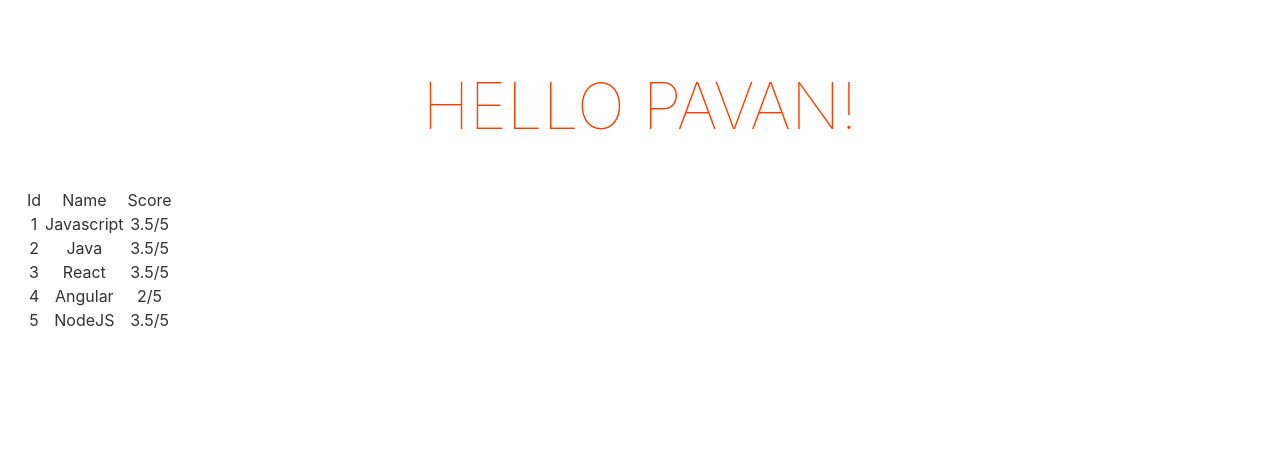
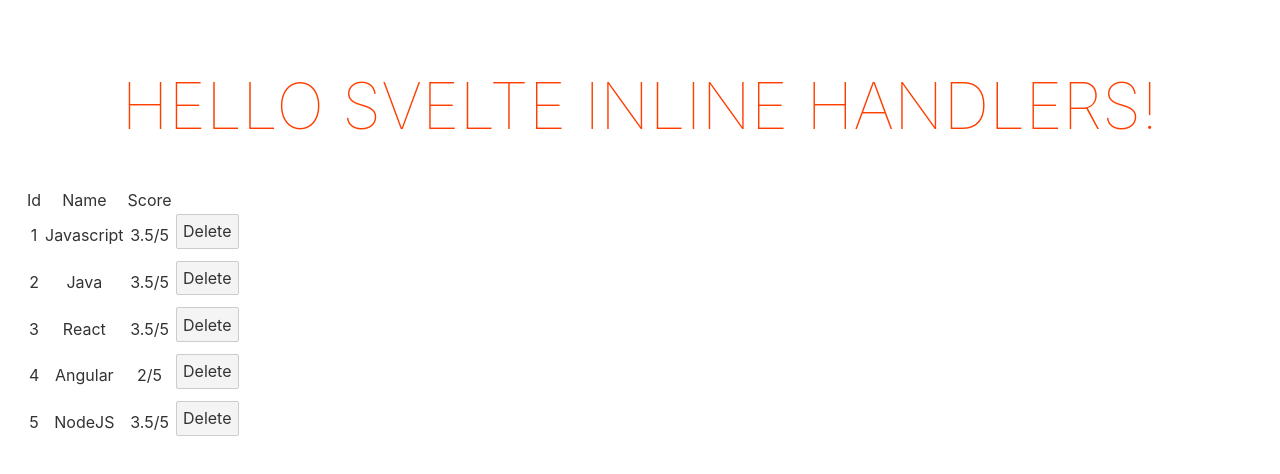
Before and after one commit to pavanjava/svelte-course, a Svelte app in the folder myproject/: page / in a window 1280 px wide. Shown: the top 474 px of the page. Built offline with nearby package versions, Linux system fonts and the light colour scheme.

Commit message:
inline event handlers

```diff
--- a/myproject/src/App.svelte
+++ b/myproject/src/App.svelte
@@ -1,6 +1,11 @@
 <script>
     export let name;
     export let languages;
+
+    // handle the button click to remove the language
+    const removeLanguage = (id) => {
+        languages = languages.filter((language) => language.id !== id);
+    }
 </script>
 
 <main>
@@ -18,6 +23,9 @@
                 <td>{language.id}</td>
                 <td>{language.name}</td>
                 <td>{language.score}</td>
+                <td>
+                    <button on:click={() => {removeLanguage(language.id)}}>Delete</button>
+                </td>
             </tr>
             <!-- else is displayed only when the languages array is empty, please comment the array and check if this works-->
         {:else}
--- a/myproject/src/main.js
+++ b/myproject/src/main.js
@@ -3,7 +3,7 @@
 const app = new App({
 	target: document.body,
 	props: {
-		name: 'Pavan',
+		name: 'Svelte Inline Handlers',
 		channel: 'JavaScript Ninja',
 		languages: [
 			{name: 'Javascript', score: '3.5/5', id:1},
```
Also changed, not shown: 1 other file (tests, documents, lock files or other folders).
